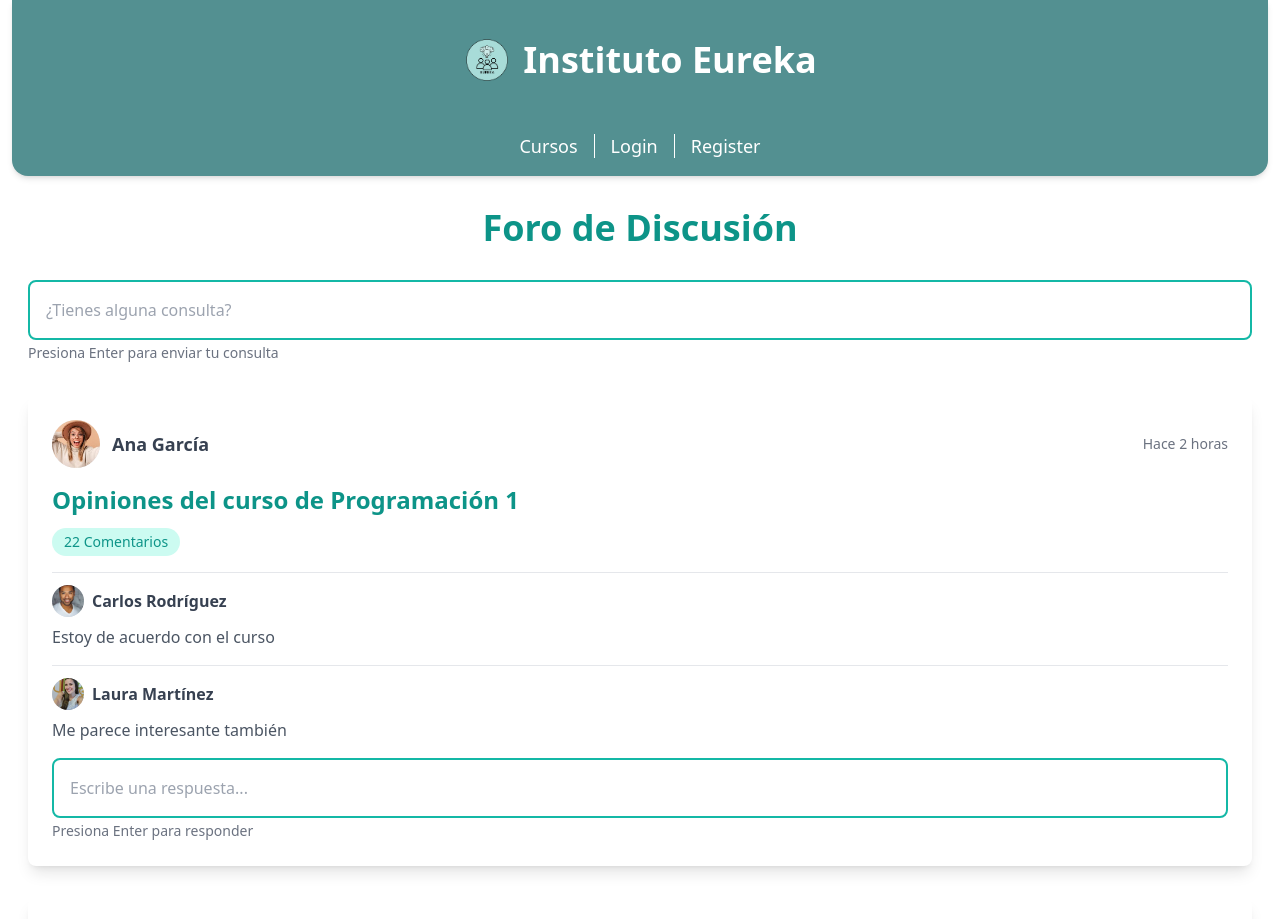
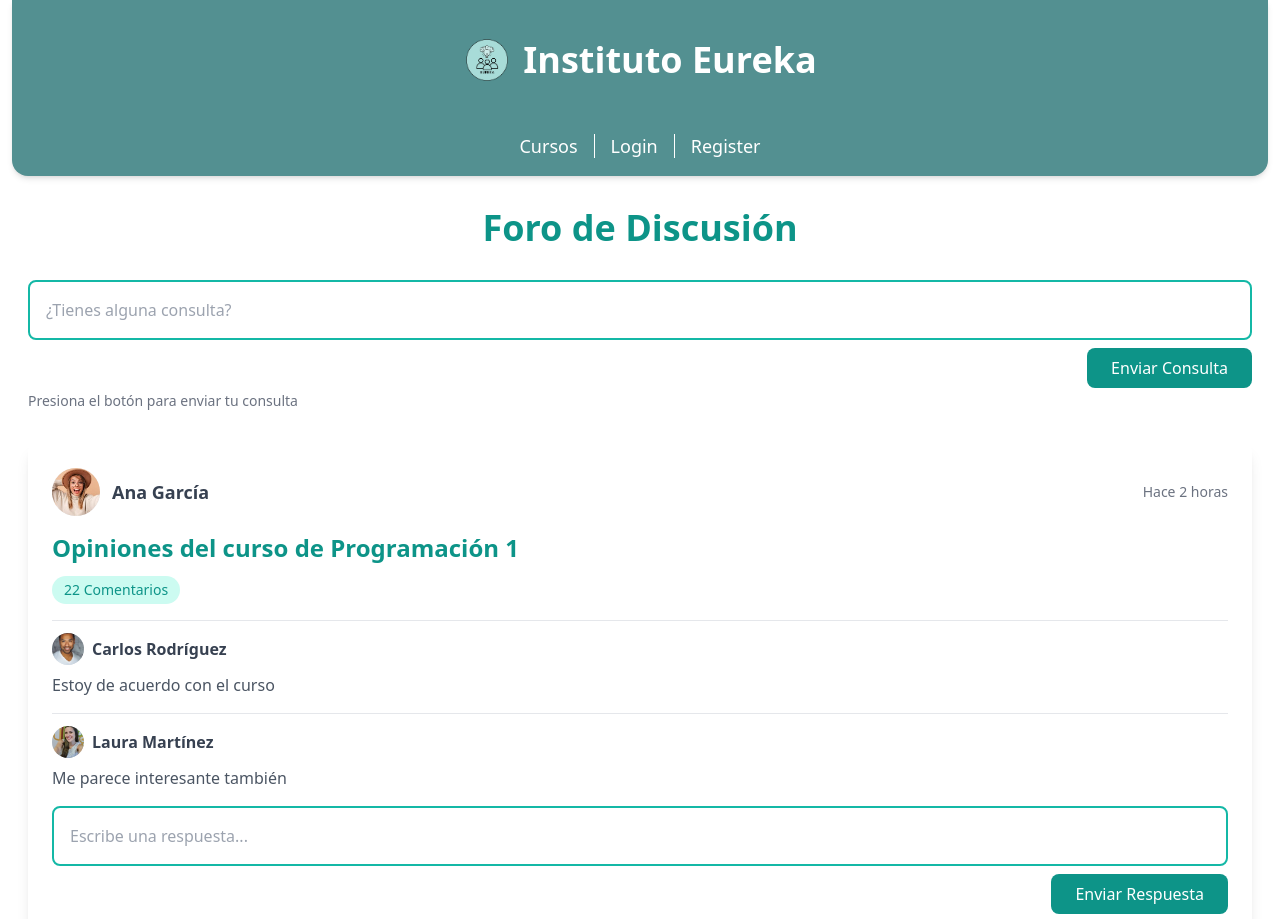
Before and after one commit to ianlio-git/eureka, a React (Vite) app: page /foro in a window 1280 px wide. Shown: the top 919 px of the page. Built offline with nearby package versions, Linux system fonts and the light colour scheme.

Commit message:
completo

```diff
--- a/src/pages/foro.jsx
+++ b/src/pages/foro.jsx
@@ -39,53 +39,61 @@ const Foro = () => {
 
   const [currentPage, setCurrentPage] = useState(1);
   const postsPerPage = 4;
+  const [newQuery, setNewQuery] = useState('');
+  const [newReply, setNewReply] = useState('');
 
   // Asociamos las imágenes a los autores
   const getProfileImage = (author) => {
     switch (author) {
       case 'Ana García':
-        return perfil3;  // Foto específica para Ana
+        return perfil3;
       case 'Carlos Rodríguez':
-        return perfil1;  // Foto específica para Carlos
+        return perfil1;
       case 'Laura Martínez':
-        return perfil2;  // Foto específica para Laura
+        return perfil2;
       default:
-        return miPerfil;  // Foto por defecto si no hay coincidencia
+        return miPerfil;
     }
   };
 
   // Función para agregar una nueva consulta
-  const handleNewQuery = (newQuery) => {
+  const handleNewQuery = () => {
+    if (newQuery.trim()) {
       const newPost = {
         id: posts.length + 1,
-      author: 'Nuevo Autor', // Aquí puedes agregar un estado para el usuario actual
+        author: 'Nuevo Autor',
         timeAgo: 'Hace unos segundos',
         title: newQuery,
         comments: 0,
         replies: [],
       };
       setPosts([newPost, ...posts]);
+      setNewQuery(''); // Limpiar el input después de enviar
+    }
   };
 
   // Función para agregar una nueva respuesta
-  const handleAddReply = (postId, replyText) => {
+  const handleAddReply = (postId) => {
+    if (newReply.trim()) {
       const newPosts = posts.map(post => {
         if (post.id === postId) {
-        const newReply = {
+          const newReplyObj = {
             id: post.replies.length + 1,
-          author: 'Nuevo Autor', // Aquí puedes agregar un estado para el usuario actual
-          text: replyText,
-          profileImg: miPerfil, // Asignamos tu imagen de perfil
+            author: 'Nuevo Autor',
+            text: newReply,
+            profileImg: miPerfil,
           };
           return {
             ...post,
-          replies: [...post.replies, newReply],
+            replies: [...post.replies, newReplyObj],
             comments: post.comments + 1,
           };
         }
         return post;
       });
       setPosts(newPosts);
+      setNewReply(''); // Limpiar el input después de enviar
+    }
   };
 
   // Paginación: determinar los posts actuales según la página
@@ -104,16 +112,20 @@ const Foro = () => {
       <div className="mb-8">
         <input
           type="text"
+          value={newQuery}
           placeholder="¿Tienes alguna consulta?"
           className="border-2 border-teal-500 p-4 w-full rounded-lg focus:outline-none focus:ring-2 focus:ring-teal-300 transition"
-          onKeyDown={(e) => {
-            if (e.key === 'Enter' && e.target.value) {
-              handleNewQuery(e.target.value);
-              e.target.value = ''; // Limpiar el input después de enviar
-            }
-          }}
+          onChange={(e) => setNewQuery(e.target.value)}
         />
-        <span className="text-sm text-gray-500">Presiona Enter para enviar tu consulta</span>
+        <div className="flex justify-end mt-2">
+          <button
+            className="bg-teal-600 text-white py-2 px-6 rounded-lg hover:bg-teal-700"
+            onClick={handleNewQuery}
+          >
+            Enviar Consulta
+          </button>
+        </div>
+        <span className="text-sm text-gray-500">Presiona el botón para enviar tu consulta</span>
       </div>
 
       <div className="space-y-8">
@@ -143,7 +155,7 @@ const Foro = () => {
                   <div className="flex items-center">
                     <div className="w-8 h-8 bg-gray-200 rounded-full flex items-center justify-center">
                       <img
-                        src={getProfileImage(reply.author)} // Asignamos la imagen de perfil según el autor
+                        src={getProfileImage(reply.author)}
                         alt="Perfil"
                         className="w-full h-full rounded-full object-cover"
                       />
@@ -158,16 +170,20 @@ const Foro = () => {
               <div className="mt-4">
                 <input
                   type="text"
+                  value={newReply}
                   placeholder="Escribe una respuesta..."
                   className="border-2 border-teal-500 p-4 w-full rounded-lg focus:outline-none focus:ring-2 focus:ring-teal-300 transition"
-                  onKeyDown={(e) => {
-                    if (e.key === 'Enter' && e.target.value) {
-                      handleAddReply(post.id, e.target.value);
-                      e.target.value = ''; // Limpiar el input después de enviar
-                    }
-                  }}
+                  onChange={(e) => setNewReply(e.target.value)}
                 />
-                <span className="text-sm text-gray-500">Presiona Enter para responder</span>
+                <div className="flex justify-end mt-2">
+                  <button
+                    className="bg-teal-600 text-white py-2 px-6 rounded-lg hover:bg-teal-700"
+                    onClick={() => handleAddReply(post.id)}
+                  >
+                    Enviar Respuesta
+                  </button>
+                </div>
+                <span className="text-sm text-gray-500">Presiona el botón para enviar tu respuesta</span>
               </div>
             </div>
           </div>
--- a/src/pages/reservas.jsx
+++ b/src/pages/reservas.jsx
@@ -235,7 +235,19 @@ const Reservas = () => {
                 <div className="modal-content bg-white p-6 rounded-lg shadow-lg max-w-md w-full">
                     <h3 className="text-xl font-semibold text-verde-agua mb-4">Confirmación de Reserva</h3>
                     <p>¿Estás seguro de que deseas realizar la reserva?</p>
-                        <p><strong>Total: </strong>${total.totalWithTax.toFixed(2)}</p>
+
+                    {/* Detalles del cálculo */}
+                    <div className="mt-4">
+                        <p><strong>Costo Base: </strong>${total.amount.toFixed(2)}</p>
+                        {total.interestRate > 0 && (
+                            <p><strong>Interés ({total.interestRate}%): </strong>${(total.amount * total.interestRate / 100).toFixed(2)}</p>
+                        )}
+                        <p><strong>Monto Final con Interés: </strong>${total.finalAmount.toFixed(2)}</p>
+                        <p><strong>IVA (21%): </strong>${total.taxAmount.toFixed(2)}</p>
+                        <p><strong>Total con IVA: </strong>${total.totalWithTax.toFixed(2)}</p>
+                    </div>
+
+                    {/* Botones del modal */}
                     <button
                         className="bg-verde-agua text-white py-2 px-4 rounded-lg mt-4"
                         onClick={handleReserve}
@@ -251,6 +263,7 @@ const Reservas = () => {
                 </div>
             </div>
 )}
+
         </div>
     );
 };
```
Lines whose indentation alone changed are shown as unchanged.
